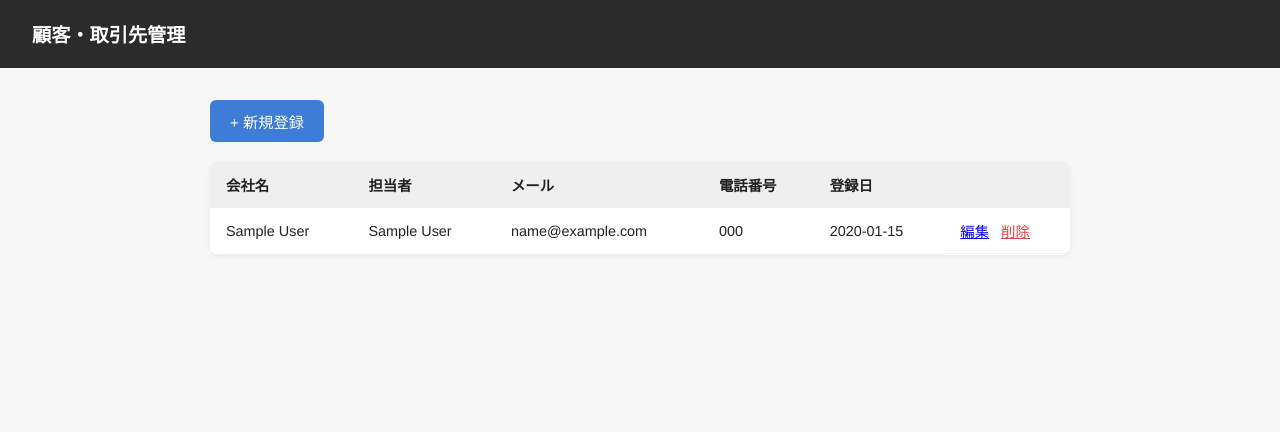
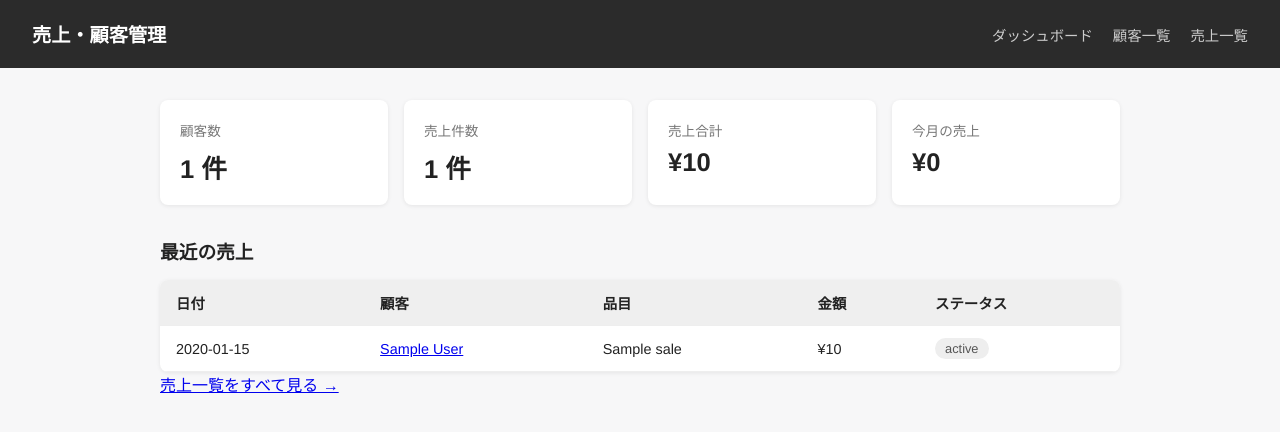
Before and after one commit to Babat-ai/-, a Flask app: page / in a window 1280 px wide. Shown: the top 432 px of the page. Run offline with Flask 3, Linux system fonts and the light colour scheme; tables that the repository leaves empty hold one stand-in row (values such as "Sample post").

Commit message:
Add sales management to the CRM app
Extend the customer-only CRM with a sales (売上) table, CRUD routes,
a dashboard with summary stats, and a customer detail page showing
per-customer sales history and totals.

Co-Authored-By: Claude Sonnet 5 <noreply@anthropic.com>
Claude-Session: https://claude.ai/code/session_012iVqxWFxM8RPzA2RByL2CP

```diff
--- a/crm/app.py
+++ b/crm/app.py
@@ -6,6 +6,8 @@ from flask import Flask, g, redirect, render_template, request, url_for
 BASE_DIR = Path(__file__).parent
 DB_PATH = BASE_DIR / "customers.db"
 
+SALE_STATUSES = ["見込み", "受注", "請求済み", "入金済み"]
+
 app = Flask(__name__)
 
 
@@ -13,6 +15,7 @@ def get_db():
     if "db" not in g:
         g.db = sqlite3.connect(DB_PATH)
         g.db.row_factory = sqlite3.Row
+        g.db.execute("PRAGMA foreign_keys = ON")
     return g.db
 
 
@@ -34,13 +37,40 @@ def init_db():
 @app.route("/")
 def index():
     db = get_db()
-    customers = db.execute(
-        "SELECT * FROM customers ORDER BY id DESC"
+    customer_count = db.execute("SELECT COUNT(*) FROM customers").fetchone()[0]
+    sale_count = db.execute("SELECT COUNT(*) FROM sales").fetchone()[0]
+    total_amount = db.execute("SELECT COALESCE(SUM(amount), 0) FROM sales").fetchone()[0]
+    month_amount = db.execute(
+        "SELECT COALESCE(SUM(amount), 0) FROM sales "
+        "WHERE strftime('%Y-%m', sale_date) = strftime('%Y-%m', 'now', 'localtime')"
+    ).fetchone()[0]
+    recent_sales = db.execute(
+        "SELECT sales.*, customers.company_name FROM sales "
+        "JOIN customers ON customers.id = sales.customer_id "
+        "ORDER BY sales.sale_date DESC, sales.id DESC LIMIT 5"
     ).fetchall()
-    return render_template("index.html", customers=customers)
+    return render_template(
+        "dashboard.html",
+        customer_count=customer_count,
+        sale_count=sale_count,
+        total_amount=total_amount,
+        month_amount=month_amount,
+        recent_sales=recent_sales,
+    )
 
 
-@app.route("/new", methods=["GET", "POST"])
+@app.route("/customers")
+def list_customers():
+    db = get_db()
+    customers = db.execute(
+        "SELECT customers.*, COALESCE(SUM(sales.amount), 0) AS total_amount "
+        "FROM customers LEFT JOIN sales ON sales.customer_id = customers.id "
+        "GROUP BY customers.id ORDER BY customers.id DESC"
+    ).fetchall()
+    return render_template("customer_list.html", customers=customers)
+
+
+@app.route("/customers/new", methods=["GET", "POST"])
 def new_customer():
     if request.method == "POST":
         db = get_db()
@@ -56,11 +86,11 @@ def new_customer():
             ),
         )
         db.commit()
-        return redirect(url_for("index"))
-    return render_template("form.html", customer=None)
+        return redirect(url_for("list_customers"))
+    return render_template("customer_form.html", customer=None)
 
 
-@app.route("/edit/<int:customer_id>", methods=["GET", "POST"])
+@app.route("/customers/edit/<int:customer_id>", methods=["GET", "POST"])
 def edit_customer(customer_id):
     db = get_db()
     if request.method == "POST":
@@ -77,19 +107,116 @@ def edit_customer(customer_id):
             ),
         )
         db.commit()
-        return redirect(url_for("index"))
+        return redirect(url_for("list_customers"))
     customer = db.execute(
         "SELECT * FROM customers WHERE id = ?", (customer_id,)
     ).fetchone()
-    return render_template("form.html", customer=customer)
+    return render_template("customer_form.html", customer=customer)
 
 
-@app.route("/delete/<int:customer_id>", methods=["POST"])
+@app.route("/customers/delete/<int:customer_id>", methods=["POST"])
 def delete_customer(customer_id):
     db = get_db()
     db.execute("DELETE FROM customers WHERE id = ?", (customer_id,))
     db.commit()
-    return redirect(url_for("index"))
+    return redirect(url_for("list_customers"))
+
+
+@app.route("/customers/<int:customer_id>")
+def customer_detail(customer_id):
+    db = get_db()
+    customer = db.execute(
+        "SELECT * FROM customers WHERE id = ?", (customer_id,)
+    ).fetchone()
+    if customer is None:
+        return redirect(url_for("list_customers"))
+    sales = db.execute(
+        "SELECT * FROM sales WHERE customer_id = ? ORDER BY sale_date DESC, id DESC",
+        (customer_id,),
+    ).fetchall()
+    total_amount = sum(s["amount"] for s in sales)
+    return render_template(
+        "customer_detail.html", customer=customer, sales=sales, total_amount=total_amount
+    )
+
+
+@app.route("/sales")
+def list_sales():
+    db = get_db()
+    sales = db.execute(
+        "SELECT sales.*, customers.company_name FROM sales "
+        "JOIN customers ON customers.id = sales.customer_id "
+        "ORDER BY sales.sale_date DESC, sales.id DESC"
+    ).fetchall()
+    total_amount = sum(s["amount"] for s in sales)
+    return render_template("sale_list.html", sales=sales, total_amount=total_amount)
+
+
+@app.route("/sales/new", methods=["GET", "POST"])
+def new_sale():
+    db = get_db()
+    if request.method == "POST":
+        db.execute(
+            "INSERT INTO sales (customer_id, item_name, amount, status, sale_date, memo) "
+            "VALUES (?, ?, ?, ?, ?, ?)",
+            (
+                request.form["customer_id"],
+                request.form["item_name"],
+                request.form["amount"],
+                request.form["status"],
+                request.form["sale_date"],
+                request.form["memo"],
+            ),
+        )
+        db.commit()
+        return redirect(url_for("list_sales"))
+    customers = db.execute("SELECT * FROM customers ORDER BY company_name").fetchall()
+    selected_customer_id = request.args.get("customer_id", type=int)
+    return render_template(
+        "sale_form.html",
+        sale=None,
+        customers=customers,
+        statuses=SALE_STATUSES,
+        selected_customer_id=selected_customer_id,
+    )
+
+
+@app.route("/sales/edit/<int:sale_id>", methods=["GET", "POST"])
+def edit_sale(sale_id):
+    db = get_db()
+    if request.method == "POST":
+        db.execute(
+            "UPDATE sales SET customer_id = ?, item_name = ?, amount = ?, "
+            "status = ?, sale_date = ?, memo = ? WHERE id = ?",
+            (
+                request.form["customer_id"],
+                request.form["item_name"],
+                request.form["amount"],
+                request.form["status"],
+                request.form["sale_date"],
+                request.form["memo"],
+                sale_id,
+            ),
+        )
+        db.commit()
+        return redirect(url_for("list_sales"))
+    sale = db.execute("SELECT * FROM sales WHERE id = ?", (sale_id,)).fetchone()
+    customers = db.execute("SELECT * FROM customers ORDER BY company_name").fetchall()
+    return render_template(
+        "sale_form.html",
+        sale=sale,
+        customers=customers,
+        statuses=SALE_STATUSES,
+        selected_customer_id=sale["customer_id"] if sale else None,
+    )
+
+
+@app.route("/sales/delete/<int:sale_id>", methods=["POST"])
+def delete_sale(sale_id):
+    db = get_db()
+    db.execute("DELETE FROM sales WHERE id = ?", (sale_id,))
+    db.commit()
+    return redirect(url_for("list_sales"))
 
 
 if __name__ == "__main__":
--- a/crm/static/style.css
+++ b/crm/static/style.css
@@ -13,6 +13,11 @@ body {
 .header {
   background: #2b2b2b;
   padding: 20px 32px;
+  display: flex;
+  align-items: center;
+  justify-content: space-between;
+  flex-wrap: wrap;
+  gap: 12px;
 }
 
 .header h1 {
@@ -24,10 +29,115 @@ body {
   text-decoration: none;
 }
 
+.nav {
+  display: flex;
+  gap: 20px;
+}
+
+.nav a {
+  color: #ccc;
+  font-size: 0.9rem;
+}
+
+.nav a:hover {
+  color: #fff;
+}
+
 main {
-  max-width: 900px;
+  max-width: 1000px;
   margin: 32px auto;
   padding: 0 20px;
+}
+
+.section-title {
+  margin: 32px 0 16px;
+}
+
+.summary {
+  margin-bottom: 12px;
+  color: #444;
+  font-size: 0.95rem;
+}
+
+.card-grid {
+  display: grid;
+  grid-template-columns: repeat(auto-fit, minmax(180px, 1fr));
+  gap: 16px;
+  margin-bottom: 16px;
+}
+
+.card {
+  background: #fff;
+  border-radius: 8px;
+  padding: 20px;
+  box-shadow: 0 1px 4px rgba(0, 0, 0, 0.08);
+}
+
+.card-label {
+  color: #777;
+  font-size: 0.85rem;
+  margin-bottom: 8px;
+}
+
+.card-value {
+  font-size: 1.6rem;
+  font-weight: bold;
+  color: #222;
+}
+
+.detail-list {
+  background: #fff;
+  padding: 20px 28px;
+  border-radius: 8px;
+  box-shadow: 0 1px 4px rgba(0, 0, 0, 0.08);
+  margin-bottom: 16px;
+  display: grid;
+  grid-template-columns: 100px 1fr;
+  row-gap: 10px;
+}
+
+.detail-list dt {
+  color: #777;
+  font-size: 0.85rem;
+}
+
+.detail-list dd {
+  font-size: 0.95rem;
+}
+
+.btn-secondary {
+  background: #fff;
+  color: #3d7dd6;
+  border: 1px solid #3d7dd6;
+}
+
+.badge {
+  display: inline-block;
+  padding: 3px 10px;
+  border-radius: 12px;
+  font-size: 0.8rem;
+  background: #eee;
+  color: #555;
+}
+
+.badge-見込み {
+  background: #fdf3d8;
+  color: #96751a;
+}
+
+.badge-受注 {
+  background: #dbeafe;
+  color: #1d4ed8;
+}
+
+.badge-請求済み {
+  background: #ede9fe;
+  color: #6d28d9;
+}
+
+.badge-入金済み {
+  background: #dcfce7;
+  color: #15803d;
 }
 
 .toolbar {
@@ -46,7 +156,7 @@ main {
   cursor: pointer;
 }
 
-.customer-table {
+.data-table {
   width: 100%;
   border-collapse: collapse;
   background: #fff;
@@ -55,15 +165,15 @@ main {
   box-shadow: 0 1px 4px rgba(0, 0, 0, 0.08);
 }
 
-.customer-table th,
-.customer-table td {
+.data-table th,
+.data-table td {
   text-align: left;
   padding: 12px 16px;
   border-bottom: 1px solid #eee;
   font-size: 0.9rem;
 }
 
-.customer-table th {
+.data-table th {
   background: #efefef;
   font-weight: bold;
 }
@@ -91,7 +201,7 @@ main {
   color: #777;
 }
 
-.customer-form {
+.data-form {
   background: #fff;
   padding: 28px;
   border-radius: 8px;
@@ -99,7 +209,7 @@ main {
   max-width: 480px;
 }
 
-.customer-form label {
+.data-form label {
   display: block;
   margin-bottom: 16px;
   font-size: 0.9rem;
@@ -111,8 +221,8 @@ main {
   font-size: 0.75rem;
 }
 
-.customer-form input,
-.customer-form textarea {
+.data-form input,
+.data-form textarea {
   display: block;
   width: 100%;
   margin-top: 6px;
--- a/crm/templates/base.html
+++ b/crm/templates/base.html
@@ -8,7 +8,12 @@
 </head>
 <body>
   <header class="header">
-    <h1><a href="{{ url_for('index') }}">顧客・取引先管理</a></h1>
+    <h1><a href="{{ url_for('index') }}">売上・顧客管理</a></h1>
+    <nav class="nav">
+      <a href="{{ url_for('index') }}">ダッシュボード</a>
+      <a href="{{ url_for('list_customers') }}">顧客一覧</a>
+      <a href="{{ url_for('list_sales') }}">売上一覧</a>
+    </nav>
   </header>
   <main>
     {% block content %}{% endblock %}
--- a/crm/templates/form.html
+++ b/crm/templates/customer_form.html
@@ -2,7 +2,7 @@
 {% block title %}{{ '編集' if customer else '新規登録' }} | 顧客管理{% endblock %}
 {% block content %}
   <h2>{{ '顧客情報の編集' if customer else '新規顧客登録' }}</h2>
-  <form method="post" class="customer-form">
+  <form method="post" class="data-form">
     <label>
       会社名 <span class="required">必須</span>
       <input type="text" name="company_name" required value="{{ customer.company_name if customer else '' }}">
@@ -25,7 +25,7 @@
     </label>
     <div class="form-actions">
       <button type="submit" class="btn">{{ '更新する' if customer else '登録する' }}</button>
-      <a href="{{ url_for('index') }}">キャンセル</a>
+      <a href="{{ url_for('list_customers') }}">キャンセル</a>
     </div>
   </form>
 {% endblock %}
--- a/crm/templates/index.html
+++ b/crm/templates/customer_list.html
@@ -1,18 +1,19 @@
 {% extends "base.html" %}
-{% block title %}顧客一覧 | 顧客管理{% endblock %}
+{% block title %}顧客一覧 | 売上・顧客管理{% endblock %}
 {% block content %}
   <div class="toolbar">
     <a href="{{ url_for('new_customer') }}" class="btn">+ 新規登録</a>
   </div>
 
   {% if customers %}
-  <table class="customer-table">
+  <table class="data-table">
     <thead>
       <tr>
         <th>会社名</th>
         <th>担当者</th>
         <th>メール</th>
         <th>電話番号</th>
+        <th>累計売上</th>
         <th>登録日</th>
         <th></th>
       </tr>
@@ -20,10 +21,11 @@
     <tbody>
       {% for c in customers %}
       <tr>
-        <td>{{ c.company_name }}</td>
+        <td><a href="{{ url_for('customer_detail', customer_id=c.id) }}">{{ c.company_name }}</a></td>
         <td>{{ c.contact_name }}</td>
         <td>{{ c.email }}</td>
         <td>{{ c.phone }}</td>
+        <td>&yen;{{ "{:,}".format(c.total_amount) }}</td>
         <td>{{ c.created_at }}</td>
         <td class="actions">
           <a href="{{ url_for('edit_customer', customer_id=c.id) }}">編集</a>
--- /dev/null
+++ b/crm/templates/dashboard.html
@@ -0,0 +1,51 @@
+{% extends "base.html" %}
+{% block title %}ダッシュボード | 売上・顧客管理{% endblock %}
+{% block content %}
+  <div class="card-grid">
+    <div class="card">
+      <p class="card-label">顧客数</p>
+      <p class="card-value">{{ customer_count }} 件</p>
+    </div>
+    <div class="card">
+      <p class="card-label">売上件数</p>
+      <p class="card-value">{{ sale_count }} 件</p>
+    </div>
+    <div class="card">
+      <p class="card-label">売上合計</p>
+      <p class="card-value">&yen;{{ "{:,}".format(total_amount) }}</p>
+    </div>
+    <div class="card">
+      <p class="card-label">今月の売上</p>
+      <p class="card-value">&yen;{{ "{:,}".format(month_amount) }}</p>
+    </div>
+  </div>
+
+  <h3 class="section-title">最近の売上</h3>
+  {% if recent_sales %}
+  <table class="data-table">
+    <thead>
+      <tr>
+        <th>日付</th>
+        <th>顧客</th>
+        <th>品目</th>
+        <th>金額</th>
+        <th>ステータス</th>
+      </tr>
+    </thead>
+    <tbody>
+      {% for s in recent_sales %}
+      <tr>
+        <td>{{ s.sale_date }}</td>
+        <td><a href="{{ url_for('customer_detail', customer_id=s.customer_id) }}">{{ s.company_name }}</a></td>
+        <td>{{ s.item_name }}</td>
+        <td>&yen;{{ "{:,}".format(s.amount) }}</td>
+        <td><span class="badge badge-{{ s.status }}">{{ s.status }}</span></td>
+      </tr>
+      {% endfor %}
+    </tbody>
+  </table>
+  <p class="toolbar"><a href="{{ url_for('list_sales') }}">売上一覧をすべて見る &rarr;</a></p>
+  {% else %}
+  <p class="empty">まだ売上が登録されていません。<a href="{{ url_for('new_sale') }}">最初の売上を登録する</a></p>
+  {% endif %}
+{% endblock %}
```
Also changed, not shown: crm/schema.sql (+12 -0 lines), crm/templates/customer_detail.html (added, +54 -0 lines), crm/templates/sale_form.html (added, +44 -0 lines), crm/templates/sale_list.html (added, +43 -0 lines), crm/README.md (added).
